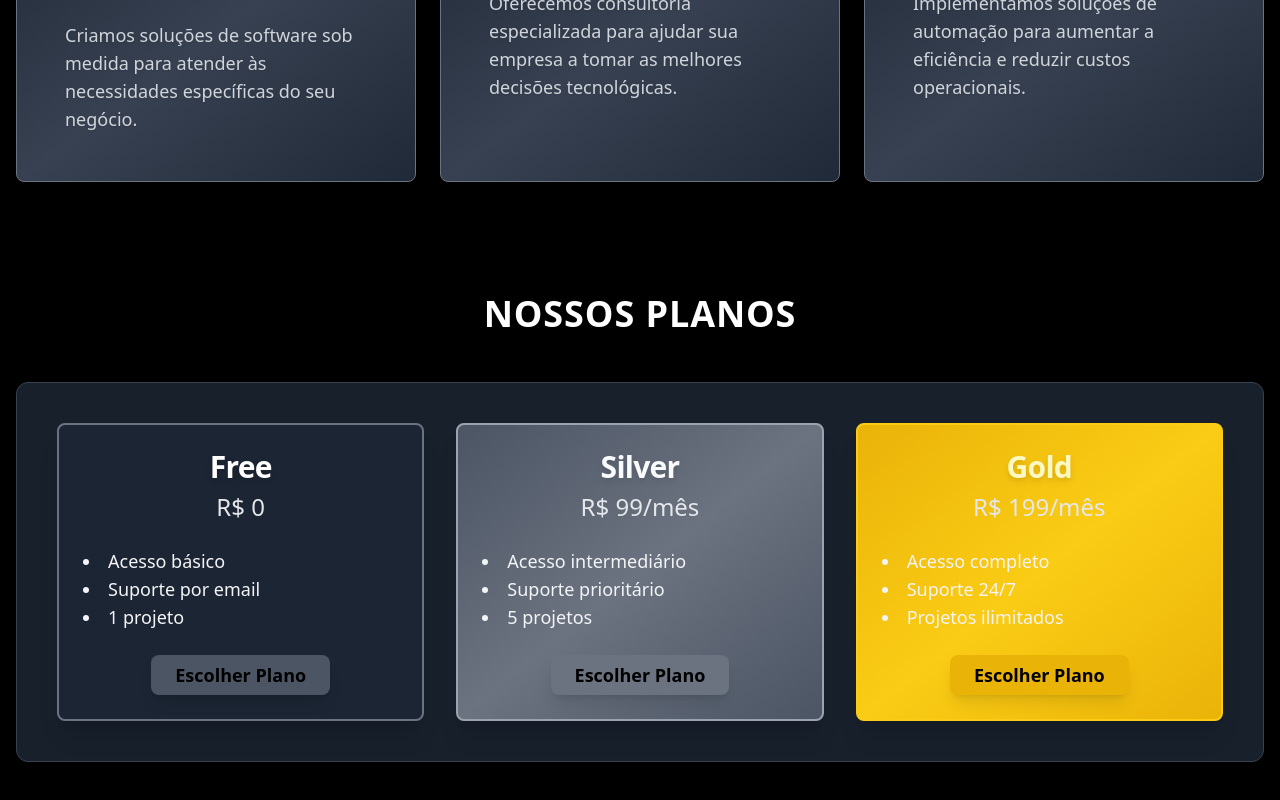
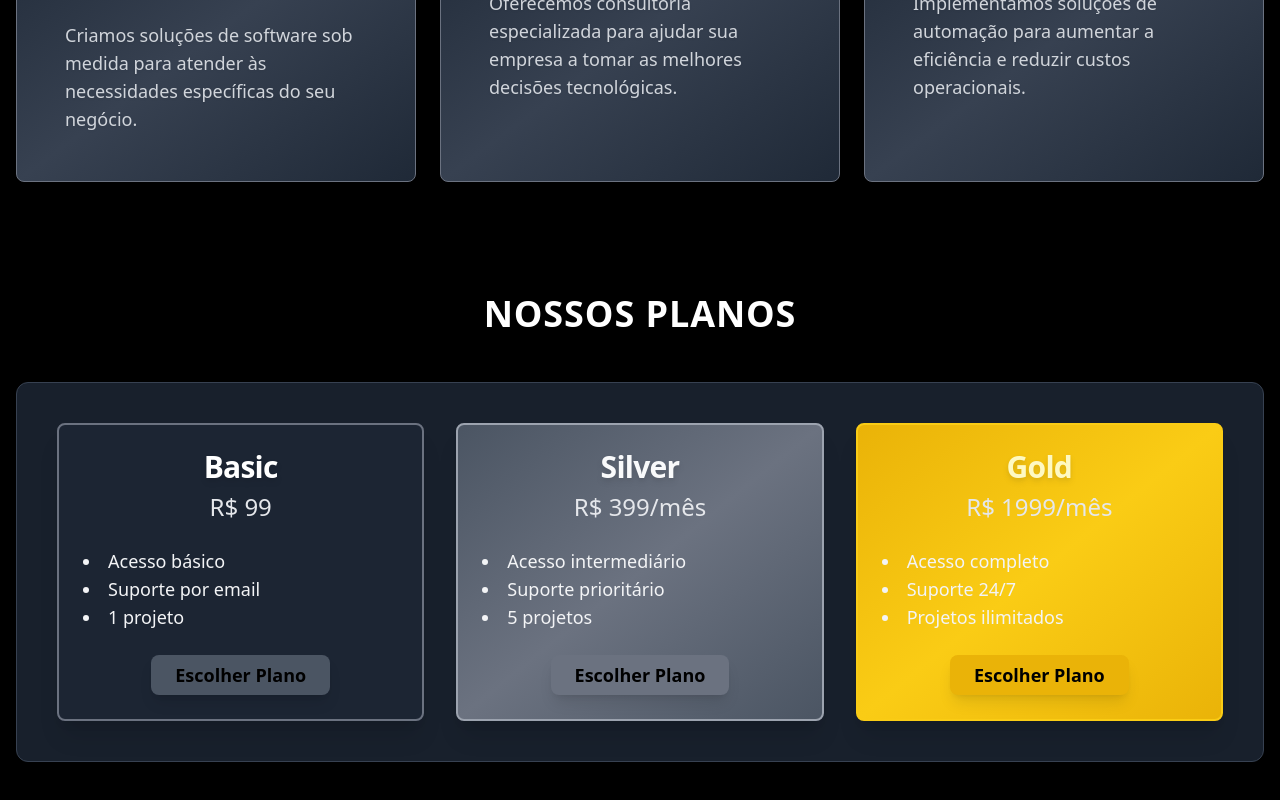
Before and after one commit to juniorrondini/fernandinhoprogramador, a Next.js app: page / in a window 1280 px wide. Shown: the part 1334-2134 px from the top of the page. Built offline with nearby package versions, Linux system fonts and the light colour scheme.

Commit message:
value projects

```diff
--- a/app/components/Pricing.tsx
+++ b/app/components/Pricing.tsx
@@ -6,18 +6,18 @@ import { Button } from "@/components/ui/button"
 
 const plans = [
   {
-    name: "Free",
-    price: "R$ 0",
+    name: "Basic",
+    price: "R$ 99",
     features: ["Acesso básico", "Suporte por email", "1 projeto"],
   },
   {
     name: "Silver",
-    price: "R$ 99/mês",
+    price: "R$ 399/mês",
     features: ["Acesso intermediário", "Suporte prioritário", "5 projetos"],
   },
   {
     name: "Gold",
-    price: "R$ 199/mês",
+    price: "R$ 1999/mês",
     features: ["Acesso completo", "Suporte 24/7", "Projetos ilimitados"],
   },
 ]
```
